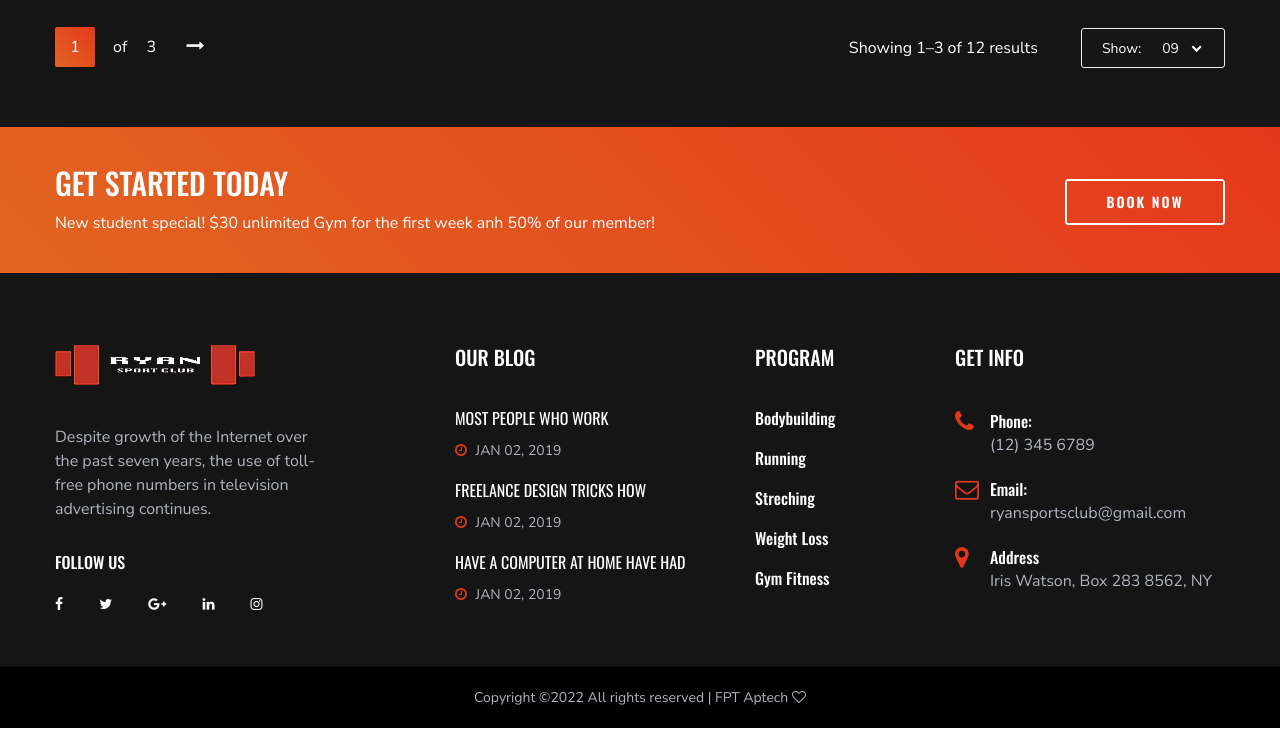
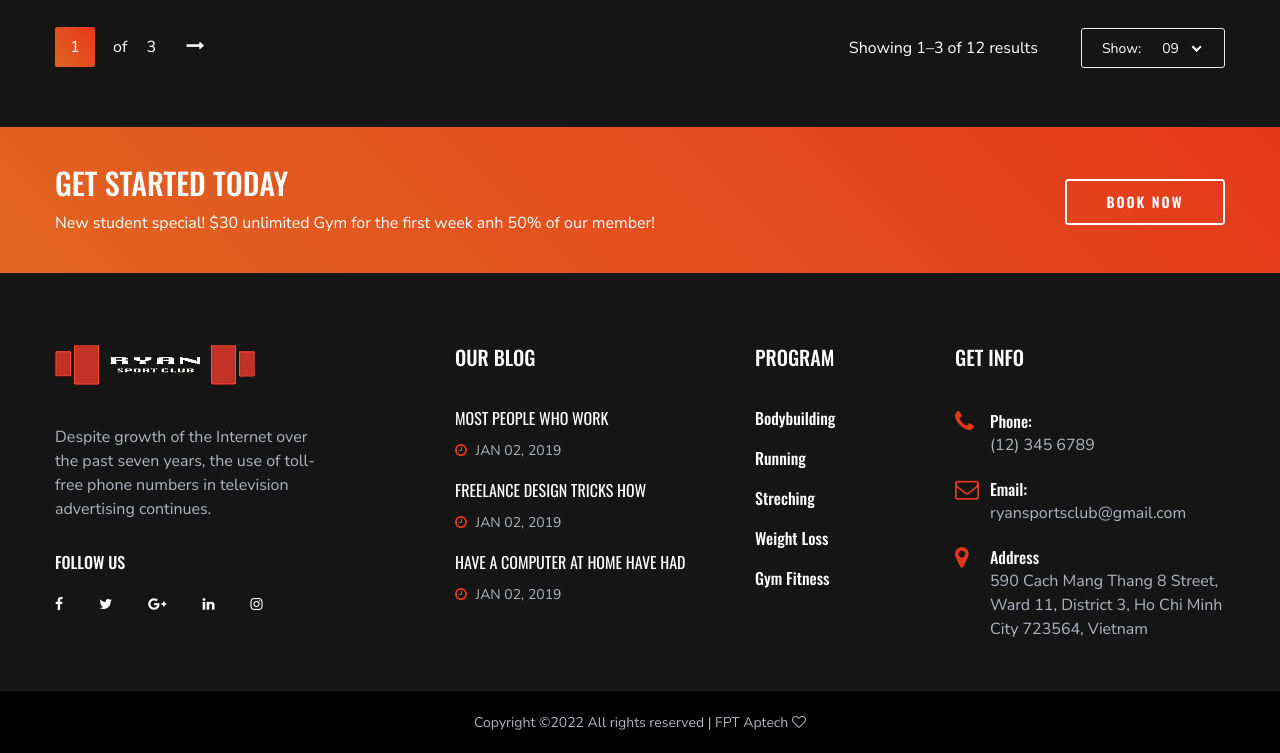
Before and after one commit to duynho2003/eProject_RYANSportClub_Gr7, a plain HTML site: page blog.html in a window 1280 px wide. Shown: the part 1694-2447 px from the top of the page. Before the commit the page ends 2422 px from the top, so only its background shows below. Drawn offline with nearby package versions, Linux system fonts and the light colour scheme.

Commit message:
edited address

```diff
--- a/blog.html
+++ b/blog.html
@@ -279,7 +279,7 @@
                             <li>
                                 <i class="fa fa-map-marker"></i>
                                 <span>Address</span>
-                                Iris Watson, Box 283 8562, NY
+                                590 Cach Mang Thang 8 Street, Ward 11, District 3, Ho Chi Minh City 723564, Vietnam
                             </li>
                         </ul>
                     </div>
```
Also changed, not shown: basketball.html (+1 -1 lines), blog-single.html (+1 -1 lines), dance.html (+1 -1 lines), fitness.html (+1 -1 lines), index.html (+2 -0 lines), kickboxing.html (+1 -1 lines), meditation.html (+1 -1 lines), sauna.html (+1 -1 lines), signin.html (+1 -1 lines), soccer.html (+1 -1 lines), volleyball.html (+1 -1 lines).
